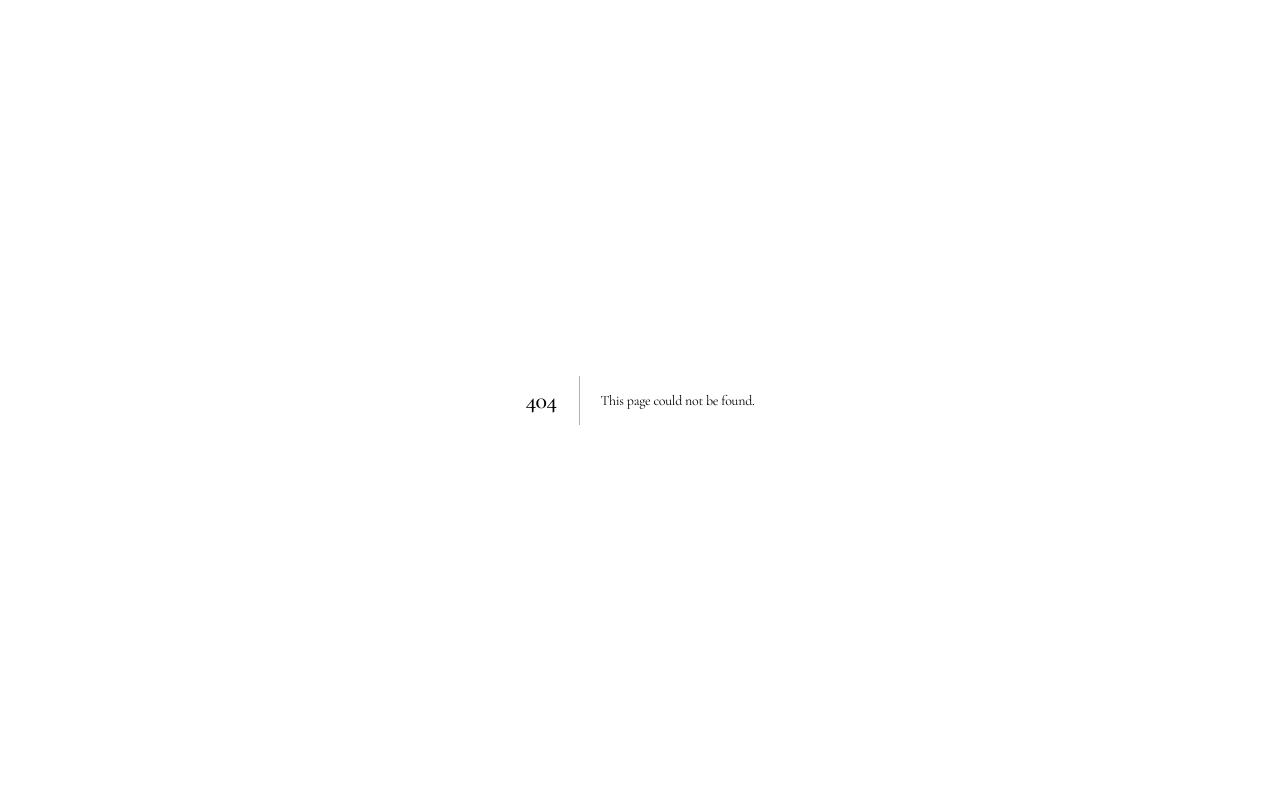
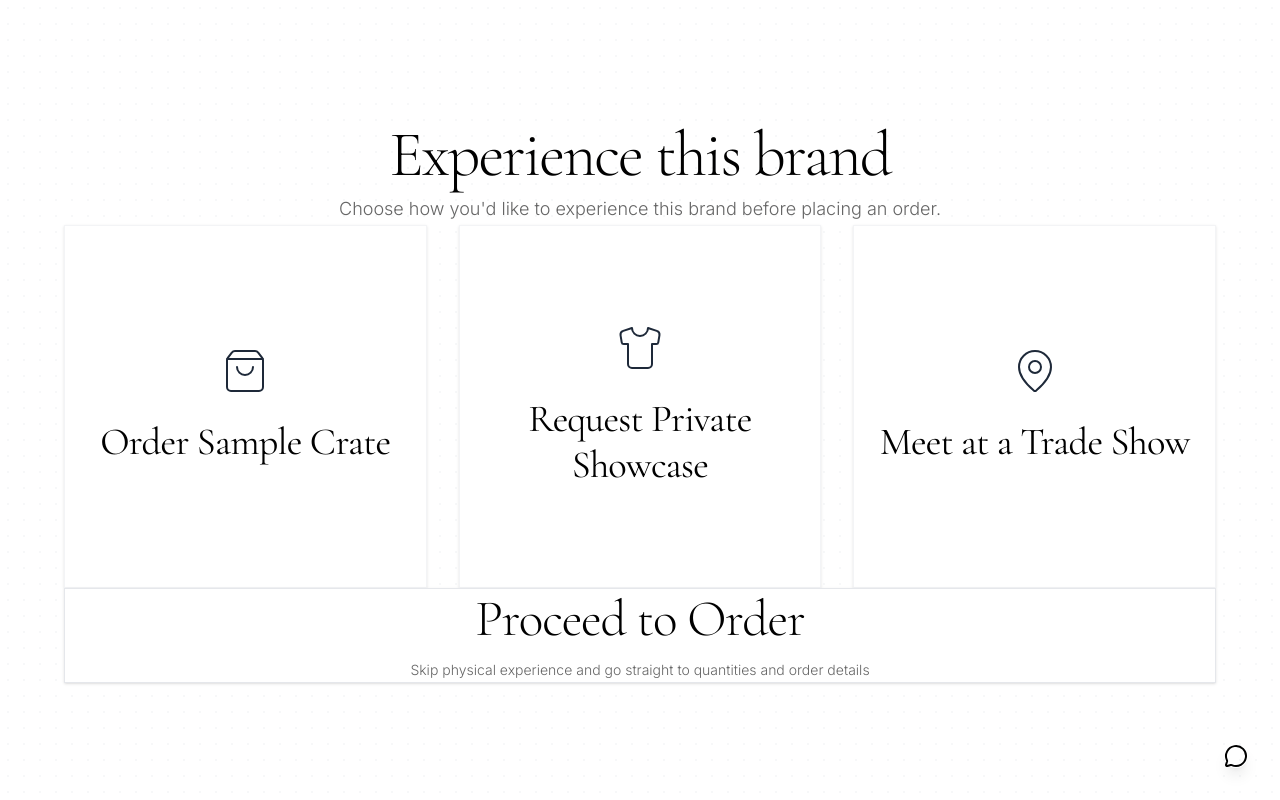
Before and after one commit to arush-qala/platform-v5, a Next.js app: page /experience in a window 1280 px wide. Before the commit this address had no page. Built offline with nearby package versions, Linux system fonts and the light colour scheme.

Commit message:
feat: Implement Physical Experience page and fix Assortment Review navigation

```diff
--- /dev/null
+++ b/app/experience/page.tsx
@@ -0,0 +1,93 @@
+'use client'
+
+import { useState } from 'react'
+import { motion } from 'framer-motion'
+import { ShoppingBag, Shirt, MapPin, MessageCircle, ArrowRight } from 'lucide-react'
+import Link from 'next/link'
+
+export default function ExperiencePage() {
+    return (
+        <div className="min-h-screen bg-white flex flex-col items-center justify-center relative overflow-hidden">
+            {/* Background Pattern (Optional - minimal dots as per wireframe) */}
+            <div className="absolute inset-0 bg-[radial-gradient(#e5e7eb_1px,transparent_1px)] [background-size:16px_16px] opacity-30 pointer-events-none" />
+
+            {/* Header */}
+            <div className="text-center mb-16 z-10 px-4">
+                <h1 className="font-serif text-4xl mb-4 text-black">Experience this brand</h1>
+                <p className="text-gray-500 font-light text-lg">Choose how you'd like to experience this brand before placing an order.</p>
+            </div>
+
+            {/* Experience Grid */}
+            <div className="grid grid-cols-1 md:grid-cols-3 gap-8 max-w-6xl w-full px-8 z-10 mb-20">
+                <ExperienceCard
+                    icon={<ShoppingBag size={48} strokeWidth={1} />}
+                    title="Order Sample Crate"
+                    description="Order a sample crate @ manf cost (upto 5 pieces)"
+                />
+                <ExperienceCard
+                    icon={<Shirt size={48} strokeWidth={1} />}
+                    title="Request Private Showcase"
+                    description="Schedule an in-person viewing with the Qala team"
+                />
+                <ExperienceCard
+                    icon={<MapPin size={48} strokeWidth={1} />}
+                    title="Meet at a Trade Show"
+                    description="Catch the brand at an upcoming Trade show"
+                />
+            </div>
+
+            {/* Proceed CTA */}
+            <div className="w-full max-w-6xl px-8 z-10">
+                <Link href="/order" className="block w-full">
+                    <motion.div
+                        whileHover={{ scale: 1.01 }}
+                        whileTap={{ scale: 0.99 }}
+                        className="w-full bg-white border border-gray-200 py-8 flex flex-col items-center justify-center gap-2 shadow-sm hover:shadow-md transition-all cursor-pointer group"
+                    >
+                        <h2 className="font-serif text-2xl text-black group-hover:text-gray-800">Proceed to Order</h2>
+                        <p className="text-sm text-gray-400 font-light">Skip physical experience and go straight to quantities and order details</p>
+                    </motion.div>
+                </Link>
+            </div>
+
+            {/* Floating Chat Button */}
+            <button className="fixed bottom-8 right-8 bg-white border border-gray-200 shadow-lg p-4 rounded-full flex items-center gap-3 hover:bg-gray-50 transition-colors z-50 group">
+                <div className="text-right hidden group-hover:block">
+                    <p className="text-[10px] text-gray-400 uppercase tracking-widest">Need help deciding?</p>
+                    <p className="text-xs font-medium">Chat with us</p>
+                </div>
+                <MessageCircle size={24} />
+            </button>
+        </div>
+    )
+}
+
+function ExperienceCard({ icon, title, description }: { icon: React.ReactNode, title: string, description: string }) {
+    return (
+        <motion.div
+            className="aspect-square bg-white border border-gray-100 flex flex-col items-center justify-center p-8 text-center cursor-pointer group relative overflow-hidden shadow-sm hover:shadow-xl transition-all duration-500"
+        >
+            {/* Default State: Icon + Title */}
+            <motion.div
+                className="flex flex-col items-center gap-6 transition-transform duration-500 group-hover:-translate-y-4"
+            >
+                <div className="text-gray-800 group-hover:scale-110 transition-transform duration-500">
+                    {icon}
+                </div>
+                <h3 className="font-serif text-xl text-gray-900">{title}</h3>
+            </motion.div>
+
+            {/* Hover State: Description Slide Up */}
+            <motion.div
+                initial={{ opacity: 0, y: 20 }}
+                whileHover={{ opacity: 1, y: 0 }}
+                transition={{ duration: 0.3 }}
+                className="absolute bottom-0 left-0 w-full p-6 bg-white/95 backdrop-blur-sm border-t border-gray-50 translate-y-full group-hover:translate-y-0 transition-transform duration-500 flex flex-col items-center justify-center min-h-[30%]"
+            >
+                <p className="text-sm text-gray-600 font-light leading-relaxed max-w-[80%]">
+                    {description}
+                </p>
+            </motion.div>
+        </motion.div>
+    )
+}
--- a/components/collection/AssortmentReview.tsx
+++ b/components/collection/AssortmentReview.tsx
@@ -1,6 +1,7 @@
 'use client'
 
 import { useRef, useEffect } from 'react'
+import { useRouter } from 'next/navigation'
 import { motion, Reorder } from 'framer-motion'
 import Image from 'next/image'
 import { X, ArrowRight } from 'lucide-react'
@@ -27,6 +28,7 @@ const getCategory = (name: string) => {
 export default function AssortmentReview({ onClose, onNavigate }: Props) {
     const { items, removeItem, setItems } = useAssortment()
     const containerRef = useRef<HTMLDivElement>(null)
+    const router = useRouter()
 
     // Horizontal scroll with mouse wheel - prevent scroll propagation
     useEffect(() => {
@@ -113,8 +115,7 @@ export default function AssortmentReview({ onClose, onNavigate }: Props) {
                                     value={item}
                                     className="relative w-[240px] flex flex-col gap-10 group cursor-grab active:cursor-grabbing"
                                     onClick={() => {
-                                        // Optional: Navigate on click if not dragging
-                                        // onNavigate(item)
+                                        onNavigate(item)
                                     }}
                                 >
                                     {/* Image Container */}
@@ -161,7 +162,7 @@ export default function AssortmentReview({ onClose, onNavigate }: Props) {
                         Drag to reorder • {items.length}/10 Styles Selected
                     </div>
                     <button
-                        disabled
+                        onClick={() => router.push('/experience')}
                         className="px-8 py-4 bg-black text-white uppercase tracking-widest text-sm flex items-center gap-2 rounded-full hover:bg-gray-800 transition-colors shadow-lg"
                     >
                         Continue <ArrowRight size={16} />
```
